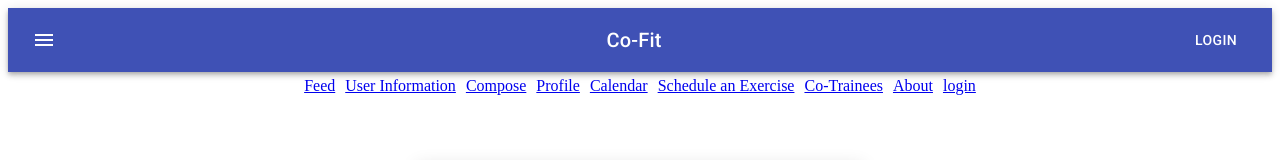
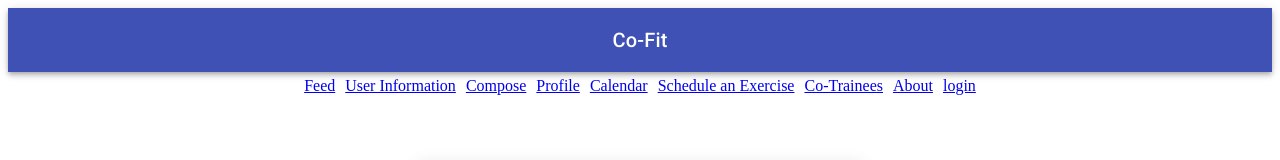
Before and after one commit to mukanov8/Umami-cs473, a React (Create React App) app: page /login in a window 1280 px wide. Shown: the top 160 px of the page. Built offline with nearby package versions, Linux system fonts and the light colour scheme.

Commit message:
Update Appbar.js

```diff
--- a/src/components/Appbar.js
+++ b/src/components/Appbar.js
@@ -26,14 +26,14 @@ const Appbar = () => {
     // <div className={classes.root}>
       <AppBar position="static">
         <Toolbar>
-          <IconButton edge="start" className={classes.menuButton} color="inherit" aria-label="menu" >
+          {/* <IconButton edge="start" className={classes.menuButton} color="inherit" aria-label="menu" >
             <MenuIcon />
-          </IconButton>
+          </IconButton> */}
           <Typography variant="h6" className={classes.title} align ="center">
             {/* {window.location.href.split('/')[3]} */}
             Co-Fit
           </Typography>
-          <Button color="inherit">Login</Button>
+          {/* <Button color="inherit">Login</Button> */}
         </Toolbar>
       </AppBar>
     // </div>
```
